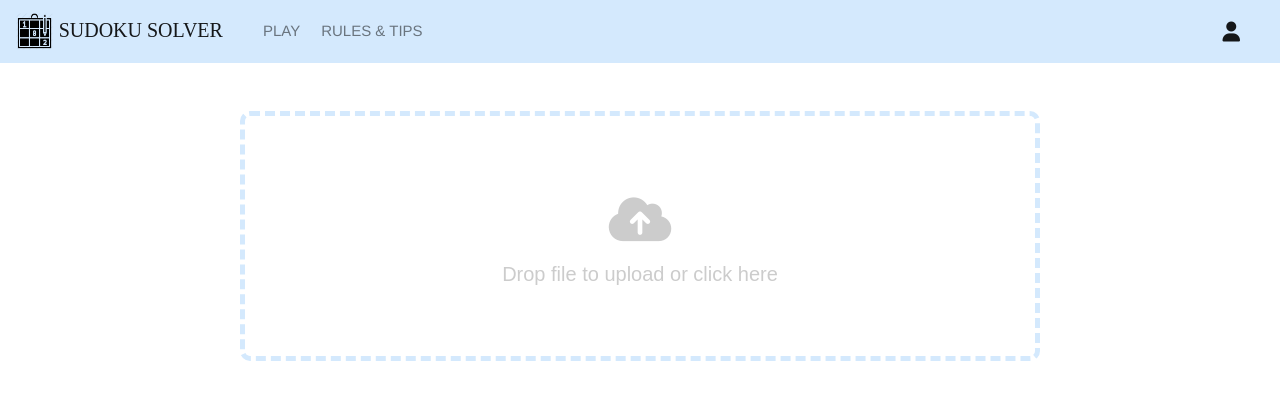
After one commit to borisivnc/sudoku-game, a Django app: page /upload-file in a window 1280 px wide. The commit adds this page. Shown: the top 420 px of the page. Run offline with Django 3.2, Linux system fonts and the light colour scheme; some libraries are stand-ins or nearby versions.

Commit message:
Added Drag and drop/login/registration
Add drag and drop files and register/login/logout of a user

```diff
--- /dev/null
+++ b/static/css/play.css
@@ -0,0 +1,50 @@
+.drop-zone {
+    max-width: 800px;
+    height: 250px;
+    display: flex;
+    align-items: center;
+    justify-content: center;
+    text-align: center;
+    font-family: "Quicksand", sans-serif;
+    font-weight: 500;
+    font-size: 20px;
+    cursor: pointer;
+    color: #cccccc;
+    border: 5px dashed #d4e9fd;
+    border-radius: 10px;
+    flex-direction: column;
+    margin: 12px auto;
+}
+
+.drop-zone.active{
+    border: 5px solid #d4e9fd;
+}
+
+.drop-zone .icon{
+    font-size: 50px;
+}
+
+.drop-zone header{
+    font-size: 20px;
+    font-weight: 500;
+}
+
+.drop-zone img{
+    padding: 5px;
+    width: 200px;
+    max-height: 220px;
+    border-radius: 8px;
+}
+
+#sub{
+    background-color: #d4e9fd;
+    color: black;
+    font-size: 20px;
+    font-weight: 500;
+    text-align: center;
+    justify-content: center;
+    margin: 6px auto;
+    display: flex;
+    max-width: 800px;
+    visibility: hidden;
+}
--- /dev/null
+++ b/static/js/drop.js
@@ -0,0 +1,57 @@
+$(document).ready(function() {
+    const dropArea = document.querySelector(".drop-zone"),
+        dragText = dropArea.querySelector("header"),
+        input = dropArea.querySelector("input");
+    const icon = dropArea.querySelector("i");
+    const subButton = document.getElementById("sub");
+
+input.addEventListener("change", function(){
+    file = this.files[0];
+    dropArea.classList.add("active");
+    displayFile()
+});
+
+//If user Drag File Over DropArea
+dropArea.addEventListener("dragover", (e)=>{
+    e.preventDefault();
+    dropArea.classList.add("active");
+    dragText.textContent = "Release to Upload File";
+});
+
+//If user leave dragged File from DropArea
+dropArea.addEventListener("dragleave", ()=>{
+    dropArea.classList.remove("active");
+    dragText.textContent = "Drop file to upload or click here";
+});
+
+dropArea.addEventListener("drop", (e)=>{
+    e.preventDefault();
+    file = e.dataTransfer.files[0];
+    console.log(file)
+    displayFile()
+});
+
+dropArea.addEventListener("click",() => {
+    input.click()
+    console.log("here in click")
+});
+
+function displayFile(){
+    let fileType = file.type;
+    let validExtensions = ["image/jpeg", "image/jpg", "image/png"];
+    if(validExtensions.includes(fileType)){
+        const fileReader = new FileReader();
+        $(icon).removeClass('fa-cloud-upload-alt')
+        $(icon).addClass('fa-check-circle').css("color","green")
+        dragText.textContent = "File uploaded";
+        fileReader.readAsDataURL(file);
+        subButton.style.visibility = "visible"
+    }
+    else {
+    alert("This is not an image file!");
+    dropArea.classList.remove("active");
+    dragText.textContent = "Drop file to upload or click here";
+    }
+}
+
+});
--- a/sudoku_project/settings.py
+++ b/sudoku_project/settings.py
@@ -38,7 +38,9 @@ INSTALLED_APPS = [
     'django.contrib.messages',
     'django.contrib.staticfiles',
     'website.apps.WebsiteConfig',
+    'crispy_forms',
 ]
+CRISPY_TEMPLATE_PACK = 'bootstrap4'
 
 MIDDLEWARE = [
     'django.middleware.security.SecurityMiddleware',
--- a/sudoku_project/urls.py
+++ b/sudoku_project/urls.py
@@ -18,8 +18,9 @@ from django.conf.urls.static import static
 from django.contrib import admin
 from django.urls import path, include
 
-
 urlpatterns = [
     path('admin/', admin.site.urls),
     path('', include('website.urls')),
 ]
+if settings.DEBUG:
+    urlpatterns += static(settings.MEDIA_URL, document_root=settings.MEDIA_ROOT)
--- a/templates/base.html
+++ b/templates/base.html
@@ -33,26 +33,34 @@
         <div class="collapse navbar-collapse order-last ml-3" id="navbarNav">
             <ul class="navbar-nav">
                 <li class="nav-item">
-                    <a class="nav-link" href="{% url 'play' %}"> PLAY</a>
+                    <a class="nav-link" href="{% url 'upload' %}"> PLAY</a>
                 </li>
                 <li class="nav-item">
                     <a class="nav-link" href="{% url 'sudoku' %}"> RULES & TIPS</a>
                 </li>
             </ul>
         </div>
-
-        <div class="order-0 order-md-last">
+        {% if user.is_authenticated %}
+            <div class="order-0 order-md-last">
+            <span class="navbar-text mr-4">
+            Hello, {{ request.user }}
+                <a href="{% url 'logout' %}" class="ml-2"><i class="fas fa-sign-out-alt"></i></a>
+            </span>
+            </div>
+        {% else %}
+            <div class="order-0 order-md-last">
             <span class="navbar-text mr-4">
                 <a href="{% url 'login' %}">
                  <i class="fas fa-user fa-lg"></i>
                 </a>
             </span>
-        </div>
+            </div>
+        {% endif %}
 
     </nav>
 
 
-    <div class="content">
+    <div class="container mt-5">
         {% block content %}
         {% endblock %}
     </div>
--- /dev/null
+++ b/templates/upload_file.html
@@ -0,0 +1,20 @@
+{% extends 'base.html' %}
+
+{% load static %}
+
+{% block additional_includes %}
+    <link rel="stylesheet" href="{% static 'css/play.css' %}"/>
+    <script src="{% static 'js/drop.js' %}"></script>
+{% endblock %}
+
+{% block content %}
+    <form method="POST" action="" enctype="multipart/form-data" class="dropzone">
+        {% csrf_token %}
+        <div class="drop-zone">
+            <div class="icon"><i class="fas fa-cloud-upload-alt"></i></div>
+            <header>Drop file to upload or click here</header>
+            <input id="sudokuInput" type="file" name="sudokuImage" hidden>
+        </div>
+        <button id="sub" class="btn btn-lg btn-block" type="submit">Submit</button>
+    </form>
+{% endblock %}
--- a/website/models.py
+++ b/website/models.py
@@ -1,4 +1 @@
 from django.db import models
-
-
-# Create your models here.
--- a/website/urls.py
+++ b/website/urls.py
@@ -5,5 +5,7 @@ urlpatterns = [
     path('', views.home, name="home"),
     path('sudoku-rules', views.sudoku, name="sudoku"),
     path('play-sudoku', views.play, name="play"),
-    path('login', views.login, name="login"),
+    path('login', views.login_page, name="login"),
+    path('logout', views.logout_user, name="logout"),
+    path('upload-file', views.upload_file, name="upload"),
 ]
--- a/website/views.py
+++ b/website/views.py
@@ -1,17 +1,64 @@
-from django.shortcuts import render
+from django.http import HttpResponseRedirect, HttpResponse
+from django.shortcuts import render, redirect
+from .forms import UploadFileForm
+from utils.sudoku_grid import render_sudoku
+from .forms import CreateUserForm
+from django.contrib import messages
+from django.contrib.auth import authenticate, login, logout
 
 
 def home(request):
     return render(request, "home.html", {})
 
 
+def login_page(request):
+    form = CreateUserForm()
+
+    if request.method == 'POST':
+        if request.POST.get('submit') == 'register':
+            form = CreateUserForm(request.POST)
+            print(form.is_valid())
+            print(request.POST)
+            if form.is_valid():
+                form.save()
+                user = form.cleaned_data.get('username')
+                return redirect('login')
+            messages.info(request, 'Failed to register')
+
+        elif request.POST.get('submit') == 'login':
+            username_ = request.POST.get('userName')
+            pwd = request.POST.get('userPassword')
+
+            user = authenticate(request, username=username_, password=pwd)
+            if user is not None:
+                login(request, user)
+                return redirect('home')
+            else:
+                messages.info(request, 'Email or password is incorrect')
+                render(request, "login.html", {'form': form})
+
+    return render(request, "login.html", {'form': form})
+
+
+def logout_user(request):
+    logout(request)
+    return redirect('login')
+
+
 def sudoku(request):
     return render(request, "sudoku_rules.html", {})
 
 
+def upload_file(request):
+    if request.method == 'POST':
+        sudoku_grid = request.FILES.get("sudokuImage")
+        form = UploadFileForm(sudoku_grid)
+        if form.is_valid():
+            print("file:", sudoku_grid.read())
+            render_sudoku(sudoku_grid)
+            return HttpResponseRedirect('play-sudoku')
+    return render(request, "upload_file.html", {})
+
+
 def play(request):
     return render(request, "play_sudoku.html", {})
-
-
-def login(request):
-    return render(request, "login.html", {})
```
Also changed, not shown: templates/login.html (+29 -16 lines), templates/play_sudoku.html (+6 -2 lines), website/forms.py (added, +17 -0 lines).
